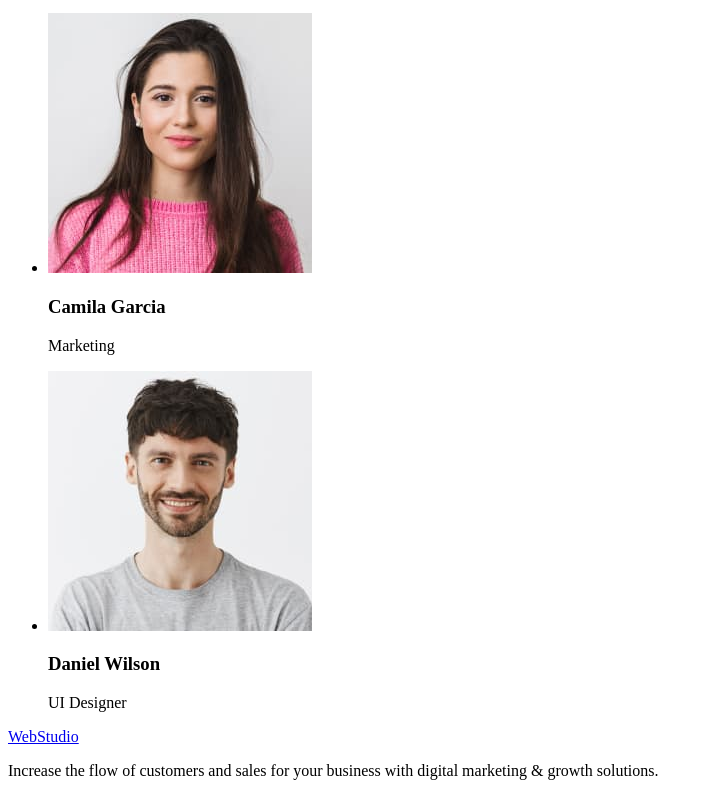
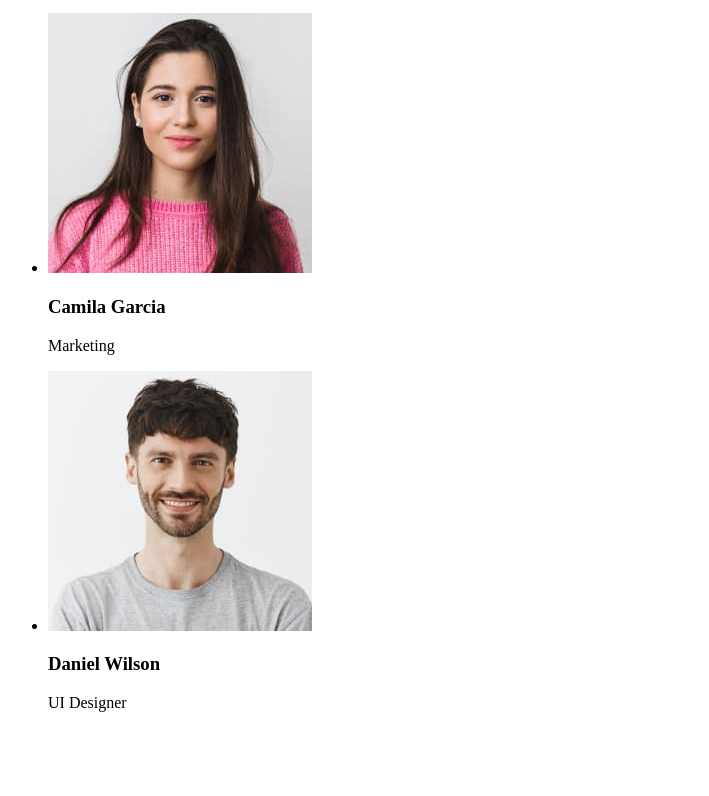
Before and after one commit to Estes1/goit-markup-hw-01, a plain HTML site: page index.html in a window 1280 px wide. Shown: the part 2341-3137 px from the top of the page, without its empty margins (0-709 px from the left). After the commit the page ends 3069 px from the top, so only its background shows below. Drawn offline with Linux system fonts and the light colour scheme.

Commit message:
summary footer

```diff
--- a/index.html
+++ b/index.html
@@ -84,9 +84,6 @@
             </ul>
         </section>
     </main>
-    <footer>
-        <a href="./index.html">WebStudio</a>
-        <p>Increase the flow of customers and sales for your business with digital marketing & growth solutions.</p>
-    </footer>
+
 </body>
 </html>
```
